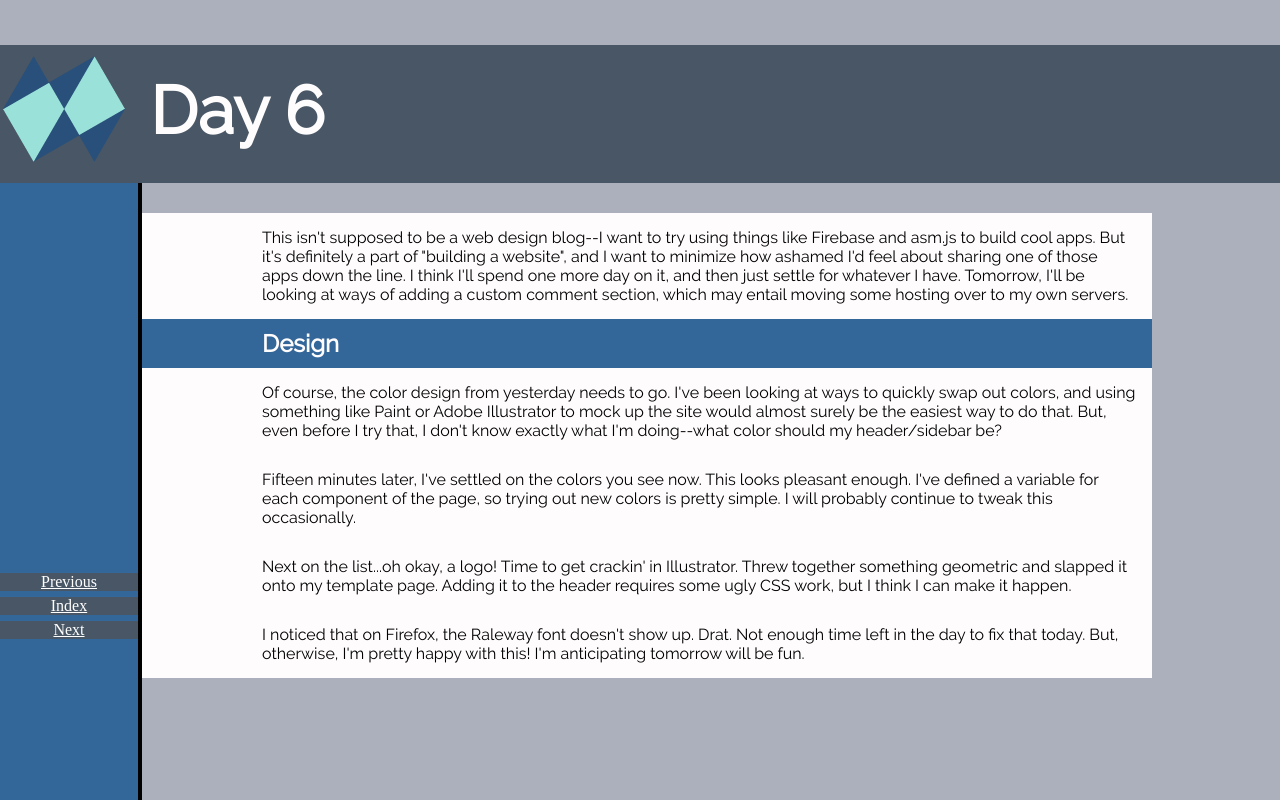
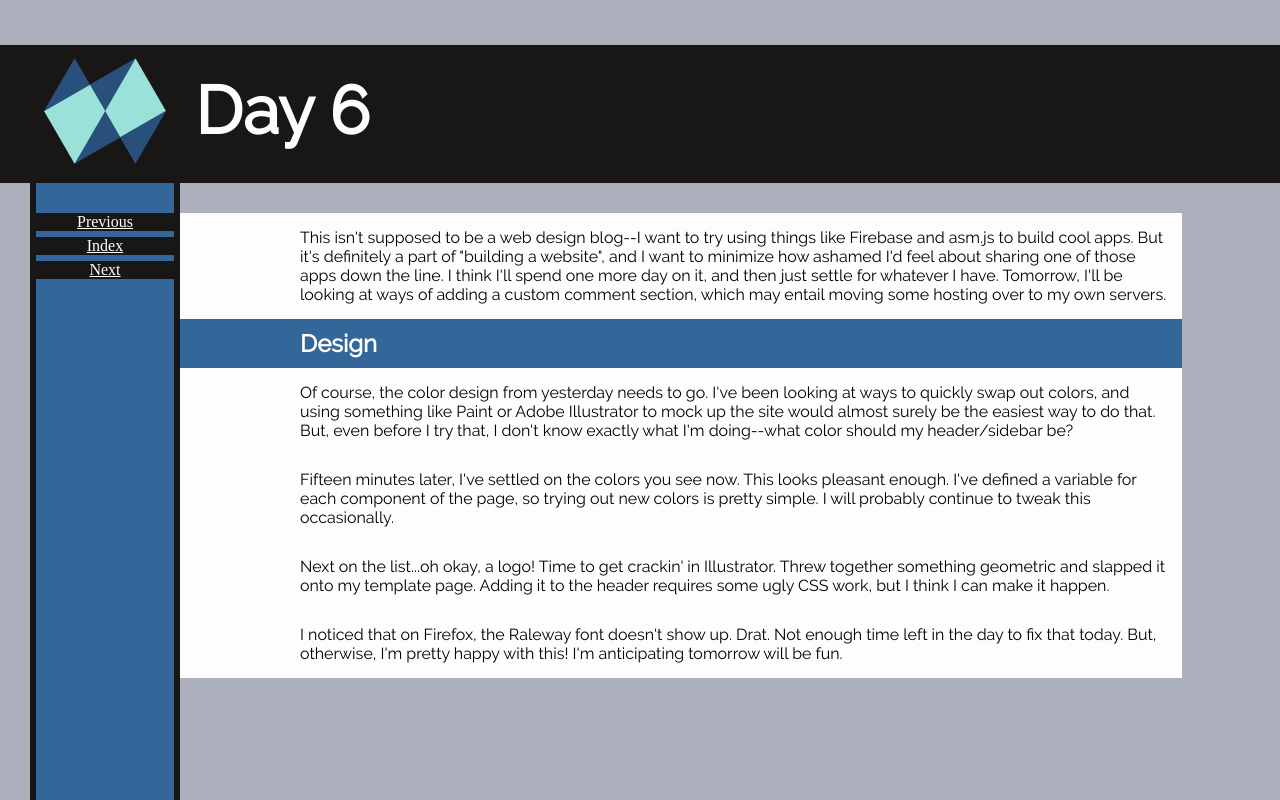
Before and after one commit to Ivoirians/hour-a-day, a plain HTML site: page 6/6.html in a window 1280 px wide. Shown: the top 800 px of the page. Drawn offline with Linux system fonts and the light colour scheme.

Commit message:
330AM design changes

```diff
--- a/6/6.css
+++ b/6/6.css
@@ -1,36 +1,41 @@
-html, .fullheight{
+html, body, .fullheight{
 	height:100vh;
+	min-height:100vh;
 }
 body {
 	background-color: var(--coolor-background);
 	margin: 0px;
-	height:100%;
+	height: 100vh;
 }
 
 * {
 	--coolor-background:#ACB0BD;
 	--coolor-sidebar:#336699;
 	--coolor-container:#ACB0BD;
-	--coolor-sidebar-link:#485665;
+	--coolor-sidebar-link: #191716;
 	--coolor-dark:#ACB0BD;
 	--coolor-textblock:#FEFCFD;
 	--coolor-headertext:#FEFCFD;
 	--coolor-content:0A0908;
+	--left-offset-distance:30px;
 }
 
 #header-image {
 	float: left;
+	margin-left: 41px;
+	margin-top:2px;
 }
 
 h1, h2 {
 	font-family: Raleway;
 	color: var(--coolor-headertext);
+	white-space: nowrap;
 }
 
 h1 {
 	color: var(--coolor-headertext);
 	padding-top:26px;
-	padding-left:150px;
+	padding-left:195px;
 }
 h2 {
 	text-align:left;
@@ -66,14 +71,15 @@ header {
 
 #sidebar {
 	background: var(--coolor-sidebar);
-	height: 30%;
 	width:138px;
 	float: left;
 	margin-right:120px;
-	padding-top:30%;
-	border-right-width:4px;
-	border-right-color:black;
+	padding-top:24px;
+	margin-left: var(--left-offset-distance);
+	border-width:6px;
+	border-color: var(--coolor-sidebar-link);
 	border-right-style: solid;
+	border-left-style: solid;
 }
 
 #content {
@@ -81,6 +87,7 @@ header {
 	max-width:1300px;
 	vertical-align:top;
 	margin-top: 30px;
+	margin-left: var(--left-offset-distance);
 	margin-right:40px;
 	background: var(--coolor-content);
 }
```
